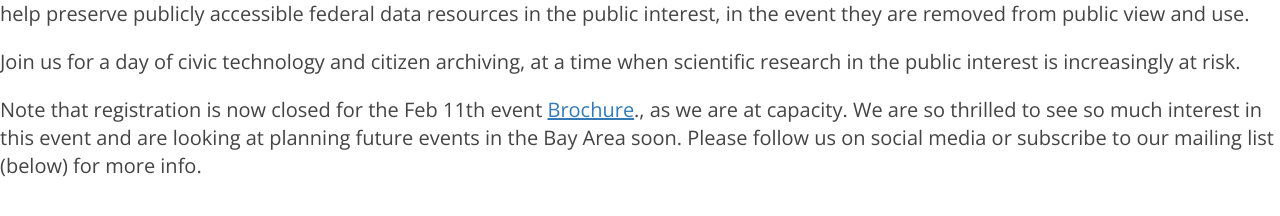
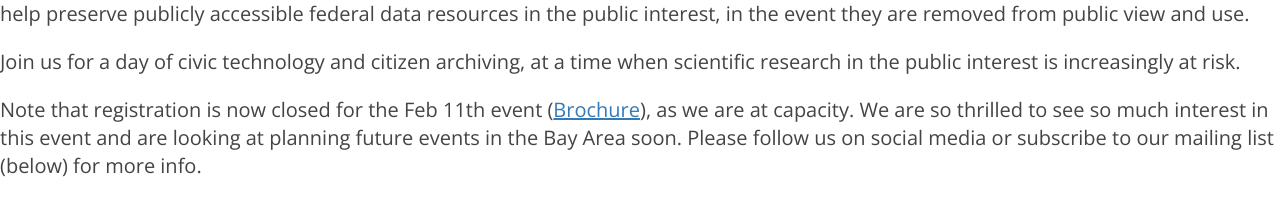
Before and after one commit to suchthis/DataRescueSFBay.github.io, a Jekyll site: the page built from 2016/_posts/2014-01-01-intro.md, in a window 1280 px wide. Shown: the part 562-778 px from the top of the page. Built offline with Jekyll 4.4.1, drawn with Linux system fonts in a browser that asks for light colours; nearby versions of some CDN libraries; our own code applies the rules of GitHub Pages for plain Markdown files.

Commit message:
fix syntax

```diff
--- a/2016/_posts/2014-01-01-intro.md
+++ b/2016/_posts/2014-01-01-intro.md
@@ -16,4 +16,4 @@ color: '#555555'
 
 Join us for a day of civic technology and citizen archiving, at a time when scientific research in the public interest is increasingly at risk.
 
-Note that registration is now closed for the Feb 11th event [Brochure](http://datarescuesfbay.org/img/DataRescueSFBay.pdf)., as we are at capacity. We are so thrilled to see so much interest in this event and are looking at planning future events in the Bay Area soon. Please follow us on social media or subscribe to our mailing list (below) for more info.
+Note that registration is now closed for the Feb 11th event ([Brochure](http://datarescuesfbay.org/img/DataRescueSFBay.pdf)), as we are at capacity. We are so thrilled to see so much interest in this event and are looking at planning future events in the Bay Area soon. Please follow us on social media or subscribe to our mailing list (below) for more info.
```
